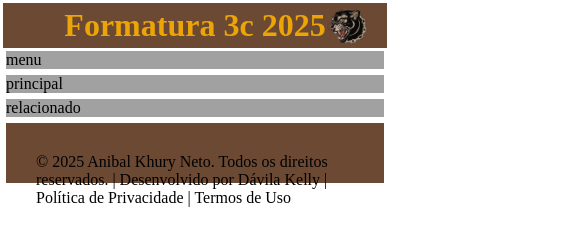
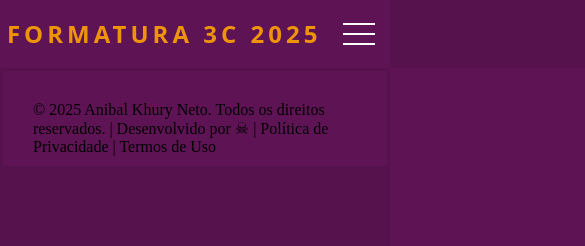
Before and after one commit to llyfox/Formatura3c2025, a plain HTML site: page index.html in a window 390 px wide. Shown: the whole page, 585 px wide, since content can reach past the window. Drawn offline with Linux system fonts and the light colour scheme.

Commit message:
Add files via upload

```diff
--- a/index.html
+++ b/index.html
@@ -7,15 +7,24 @@
     <title>Document</title>
 </head>
 <body>
-    <header>
-        <h1 class="title">Formatura 3c 2025</h1>
-     <img src="img/panterasemfundo.png" alt="" class="logo">
+  <header>
+    <nav>
+        <h1 class="logo">Formatura 3c 2025</h1>
+        <div class="mobile-menu">
+            <div class="line1"></div>
+            <div class="line2"></div>
+            <div class="line3"></div>
+        </div>
+        <ul class="nav-list">
+            <li><a href="/">Inicio</a></li>
+            <li><a href="/">sobre</a></li>
+            <li><a href="/">projetos</a></li>
+            <li><a href="/">contato</a></li>
+        </ul>
+    </nav>
+  </header>
 
-    </header>
-    <nav>menu</nav>
-    <main> principal
-    </main>
-    <aside>relacionado</aside>
-    <footer>© 2025 Anibal Khury Neto. Todos os direitos reservados. | Desenvolvido por Dávila Kelly | Política de Privacidade | Termos de Uso</footer>
+  <footer>© 2025 Anibal Khury Neto. Todos os direitos reservados. | Desenvolvido por &#x2620; | Política de Privacidade | Termos de Uso</footer>
+  <script src="mobile-navbar.js"></script>
 </body>
 </html>
--- /dev/null
+++ b/mobile-navbar.js
@@ -0,0 +1,41 @@
+class MobileNavBar {
+    constructor(mobileMenu, navList, navLinks) {
+        this.mobileMenu = document.querySelector(mobileMenu);
+        this.navList = document.querySelector(navList);
+        this.navLinks = document.querySelectorAll(navLinks);
+        this.activeClass = "active";
+
+        this.handleClick = this.handleClick.bind(this);
+    }
+    animateLinks() {
+        this.navLinks.forEach((link) => {
+            link.style.animation
+            ? (link.style.animation = "")
+            : (link.style.animation = `navLinkFade 0.5s ease forwards 0.3s`
+        );
+    })
+    }
+
+    handleClick() {
+        this.navList.classList.toggle(this.activeClass);
+        this.animateLinks();
+    }
+
+    addClickEvent() {
+        this.mobileMenu.addEventListener("click", this.handleClick);
+    }
+
+    init() {
+        if (this.mobileMenu) {
+            this.addClickEvent();
+        }
+        return this;
+    }
+}
+
+const mobileNavBar = new MobileNavBar(
+    ".mobile-menu",
+    ".nav-list",
+    ".nav-list li",
+);
+mobileNavBar.init();
--- a/style.css
+++ b/style.css
@@ -1,47 +1,115 @@
 * {
     margin: 0;
     padding: 0;
-    box-sizing: border-box;
 }
 
 body {
-display: flex;
-flex-wrap: wrap;
-margin: 3px;
-flex: 1 1 100vw;
+    background-color: rgb(85, 18, 76);
 
 }
+a {
+    color: #fff;
+    text-decoration: none;
+    transition: 0.3s;
+}
 
-header {
-display: flex;
-margin: 0;
-flex: 1 1 100vw;
-background: #6b4933;
-justify-content: center;
-align-items: center;
-position: relative;
-height: 45px; /* altura fixa */
+a:hover {
+    opacity: 0.7;
+}
+
+.logo {
+    color: rgb(238, 147, 10);
+    font-size: 24px;
+    text-transform: uppercase;
+    letter-spacing: 4px;
 }
 
 nav {
     display: flex;
-margin: 3px;
-flex: 1 1 200px;
-background: #a1a1a1;
+    justify-content: space-around;
+    align-items: center;
+    font-family: system-ui,-apple-system, Arial, Helvetica, sans-serif;
+    background: rgb(94, 20, 84);
+    height: 8vh;
 }
 
-main {
+.nav-list {
+    list-style: none;
     display: flex;
-margin: 3px;
-flex: 20 1 500px;
-background: #a1a1a1;
+}
+
+.nav-list li {
+    letter-spacing: 3px;
+    margin-left: 32px;
+}
+
+.mobile-menu {
+    display: none;
+    cursor: pointer;
+
+}
+
+.mobile-menu div {
+    width: 32px;
+    height: 2px;
+    background: #fff;
+    margin: 8px;
+}
+
+@media (max-width: 999px) {
+    body {
+        overflow-x: hidden;
+    }
+    .nav-list {
+        position: absolute;
+        top: 8vh;
+        right: 0;
+        width: 50vw;
+        height: 92vh;
+        background: rgb(94, 20, 84);
+        flex-direction: column;
+        align-items: center;
+        justify-content: space-around;
+        transform: translateX(100%);
+        transition: transform 0.3s ease-in;
+    }
+    .nav-list li {
+        margin-left: o;
+        opacity: 0;
+    }
+    .mobile-menu {
+        display: block;
+    }
+}
+
+.nav-list.active {
+    transform: translateX(0);
+}
+
+@keyframes navLinkFade {
+    from {
+        opacity: 0;
+        transform: translateX(50px);
+    }
+    to {
+        opacity: 1;
+        transform: translateX(0);
+    }
 }
 
 aside {
     display: flex;
     margin: 3px;
     flex: 1 1 200px;
-background: #a1a1a1;
+    color: #fff;
+
+    }
+
+main {
+        display: flex;
+        color: #fff;
+        margin: 3px;
+        flex: 20 1 500px;
         }
 
 footer {
@@ -52,17 +120,5 @@ background: #6b4933;
             height: 35px;
             padding: 30px;
             justify-content: center;
+            background: rgb(94, 20, 84);
             }
-
-.logo {
-    height: 40px;
-    position: absolute;
-    right: 20px;  /* distância da borda direita */
-    top: 50%;
-    transform: translateY(-50%); /* centraliza verticalmente */
-}
-
-.title {
- color: rgb(236, 164, 6);
-
-}
```
Lines whose indentation alone changed are shown as unchanged.
